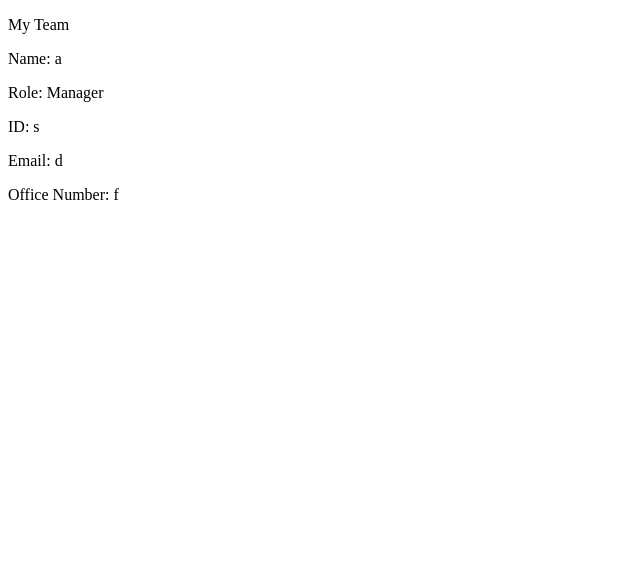
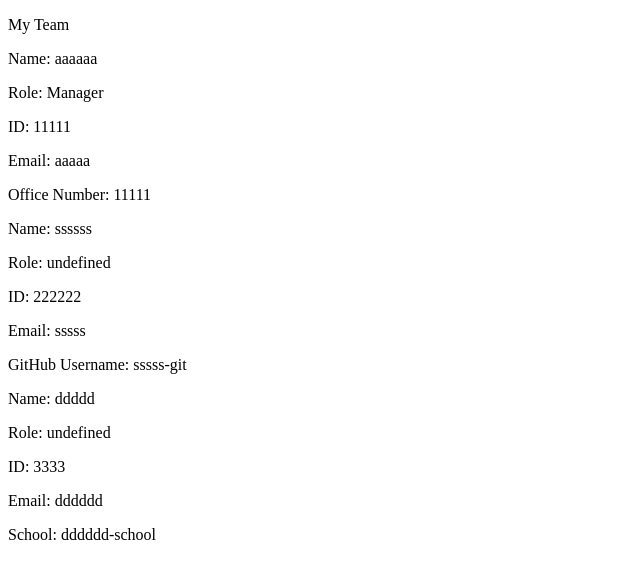
Before and after one commit to Greg-Trahan/10-team-generator, a website: page index.html in a window 1280 px wide. Shown: the whole page, without its empty margins (0-640 px from the left). Drawn offline with Linux system fonts and the light colour scheme; files that its build step writes are made by us from their sources.

Commit message:
bug fixes

```diff
--- a/classes/engineer.js
+++ b/classes/engineer.js
@@ -19,7 +19,7 @@ class Engineer extends Employee {
   }
 
   getRole() {
-    return "Engineer";
+    return { Role: "Engineer" };
   }
 }
 
--- a/classes/intern.js
+++ b/classes/intern.js
@@ -19,7 +19,7 @@ class Intern extends Employee {
   }
 
   getRole() {
-    return "Intern";
+    return { Role: "Intern" };
   }
 }
 
--- a/index.html
+++ b/index.html
@@ -1,4 +1,3 @@
-
 <!DOCTYPE html>
 <html lang="en">
   <head>
@@ -15,16 +14,39 @@
     <div id="displayArea">
       <div class="box">
         <div class="title">
-    <p>Name: a</p>
+          <p>Name: aaaaaa</p>
           <p>Role: Manager</p>
         </div>
         <div class="details">
-    <p>ID: s</p>
-    <p>Email: d</p>
-    <p>Office Number: f</p>
+          <p>ID: 11111</p>
+          <p>Email: aaaaa</p>
+          <p>Office Number: 11111</p>
         </div>
       </div>
 
+      <div class="box">
+        <div class="title">
+          <p>Name: ssssss</p>
+          <p>Role: undefined</p>
+        </div>
+        <div class="details">
+          <p>ID: 222222</p>
+          <p>Email: sssss</p>
+          <p>GitHub Username: sssss-git</p>
+        </div>
+      </div>
+
+      <div class="box">
+        <div class="title">
+          <p>Name: ddddd</p>
+          <p>Role: undefined</p>
+        </div>
+        <div class="details">
+          <p>ID: 3333</p>
+          <p>Email: dddddd</p>
+          <p>School: dddddd-school</p>
+        </div>
+      </div>
     </div>
   </body>
 </html>
--- a/index.js
+++ b/index.js
@@ -91,11 +91,8 @@ function buildHTML(arr, finalString) {
           <p>${keyString}: ${value}</p>
         </div>
       </div>
-
 `;
-  console.log(employeeString);
   ipString = ipString.concat(employeeString);
-  console.log(ipString);
   return ipString;
 }
 
```
Lines whose indentation alone changed are shown as unchanged.
